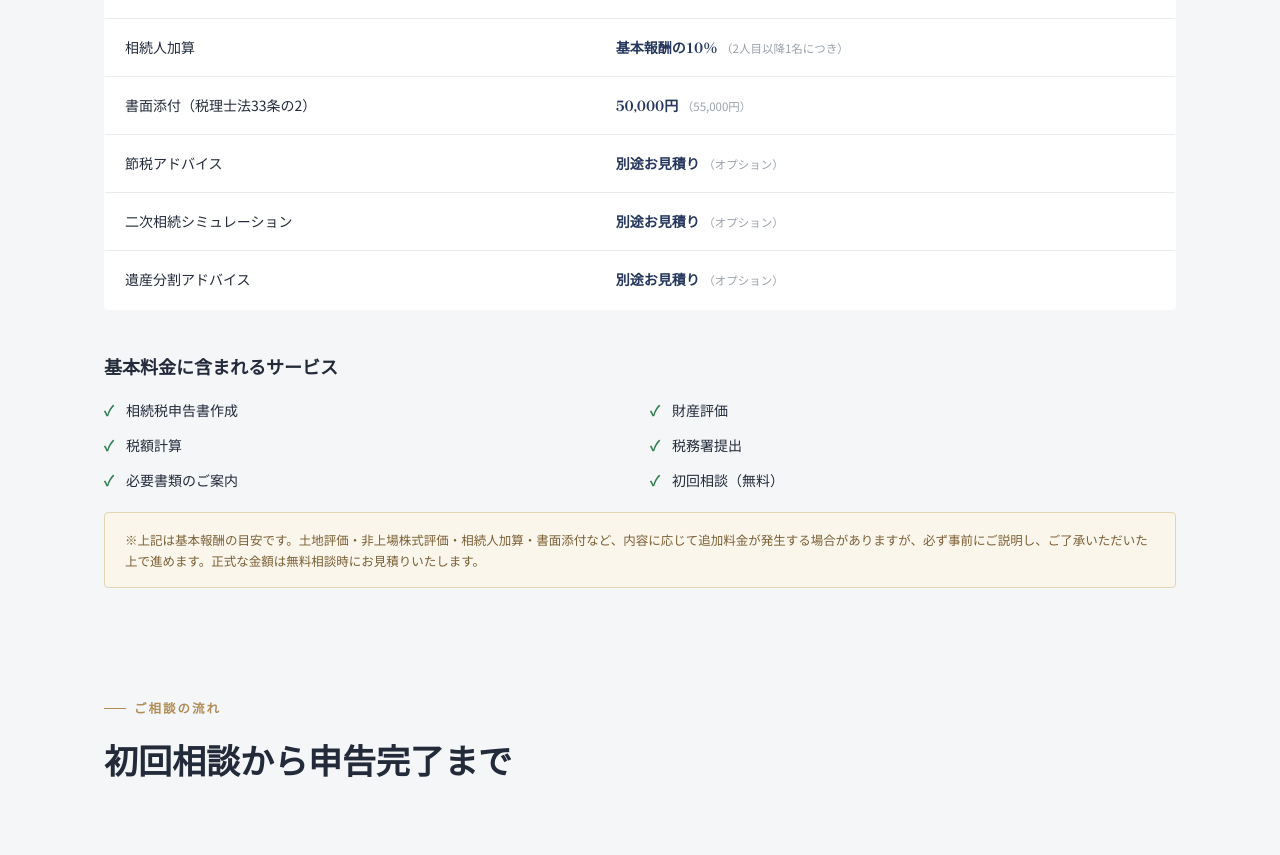
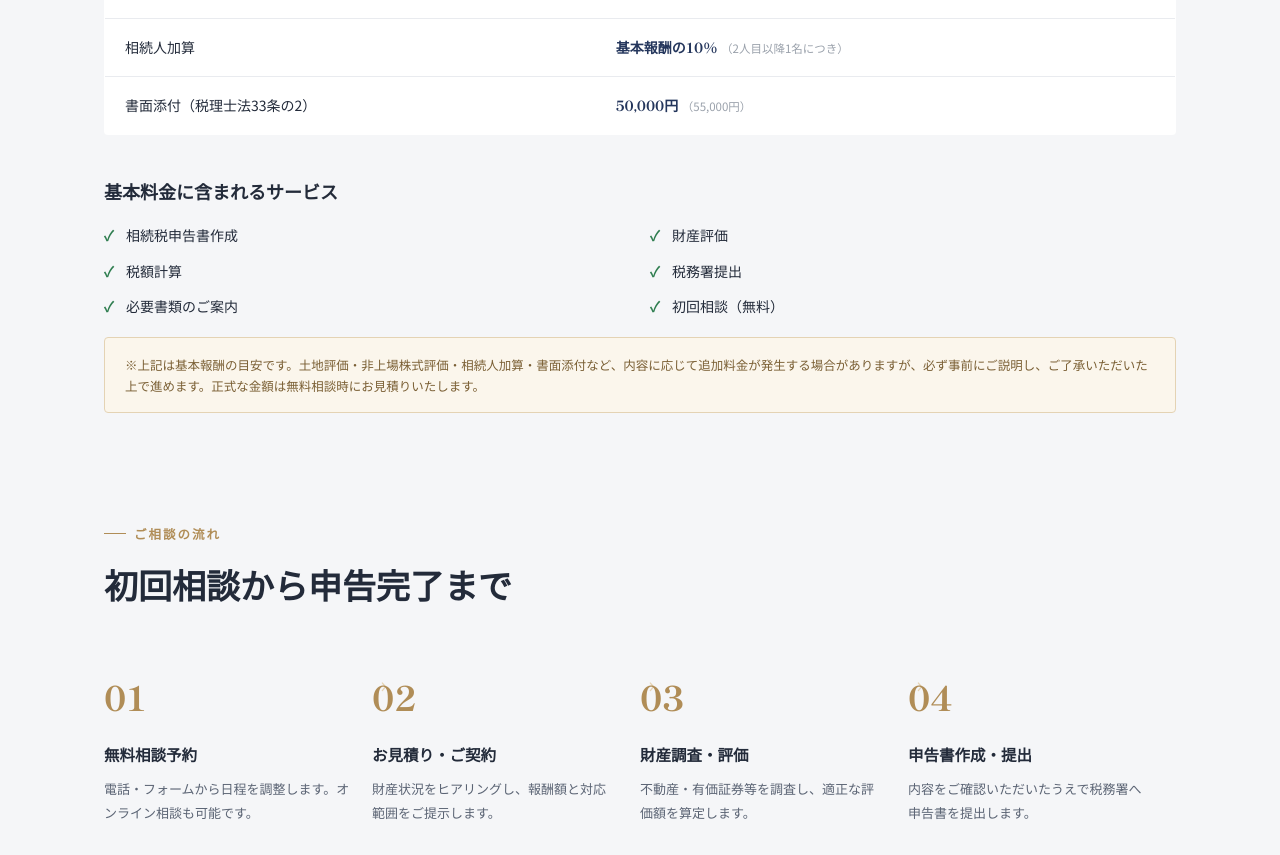
Before and after one commit to ENO4E/souzoku, a React (Vite) app: page / in a window 1280 px wide. Shown: the part 8560-9415 px from the top of the page. Built offline with nearby package versions, Linux system fonts and the light colour scheme.

Commit message:
追加料金表からオプション3行（節税・二次相続・遺産分割）を削除
Co-Authored-By: Claude Fable 5.1 <noreply@anthropic.com>
Claude-Session: https://claude.ai/code/session_01VCpPHuW7Xf9CjoZVfreMRK

```diff
--- a/src/components/FeeSection.jsx
+++ b/src/components/FeeSection.jsx
@@ -11,9 +11,6 @@ const extraFees = [
   { item: '非上場株式評価', fee: '100,000円 ', tax: '（110,000円）／1社' },
   { item: '相続人加算', fee: '基本報酬の10% ', tax: '（2人目以降1名につき）' },
   { item: '書面添付（税理士法33条の2）', fee: '50,000円 ', tax: '（55,000円）' },
-  { item: '節税アドバイス', fee: '別途お見積り ', tax: '（オプション）' },
-  { item: '二次相続シミュレーション', fee: '別途お見積り ', tax: '（オプション）' },
-  { item: '遺産分割アドバイス', fee: '別途お見積り ', tax: '（オプション）' },
 ]
 
 const included = [
```
